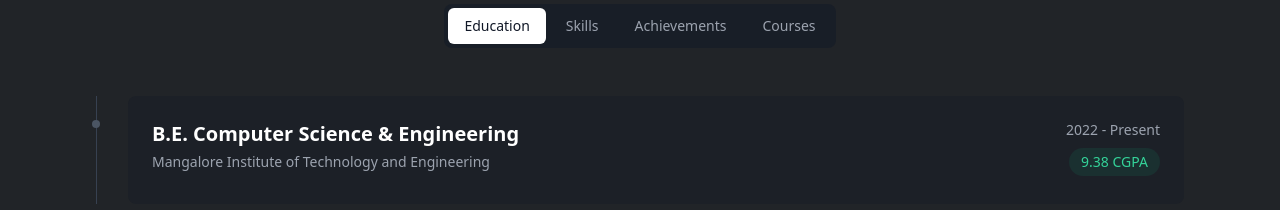
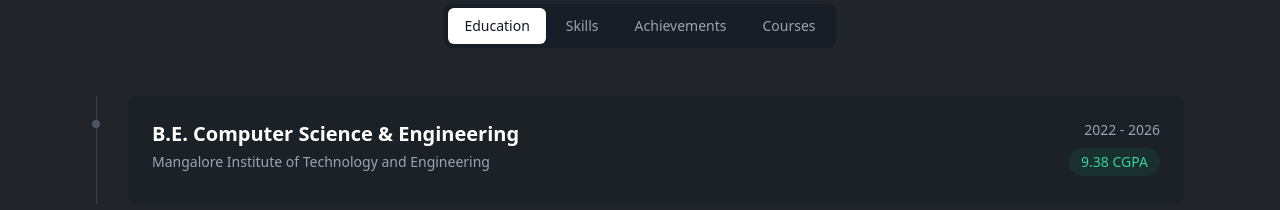
Before and after one commit to VarshaShetty28/personal_portfolio, a React (Vite) app: page / in a window 1280 px wide. Shown: the part 3260-3470 px from the top of the page. Built offline with nearby package versions, Linux system fonts and the light colour scheme.

Commit message:
Changed education details

```diff
--- a/src/components/resume/Eduacation.jsx
+++ b/src/components/resume/Eduacation.jsx
@@ -7,7 +7,7 @@ const Education = () => {
         {
             degree: "B.E. Computer Science & Engineering",
             institution: "Mangalore Institute of Technology and Engineering",
-            period: "2022 - Present",
+            period: "2022 - 2026",
             grade: "9.38 CGPA",
             description: "Specializing in full-stack development, AI/ML, and software engineering principles."
         },
```
